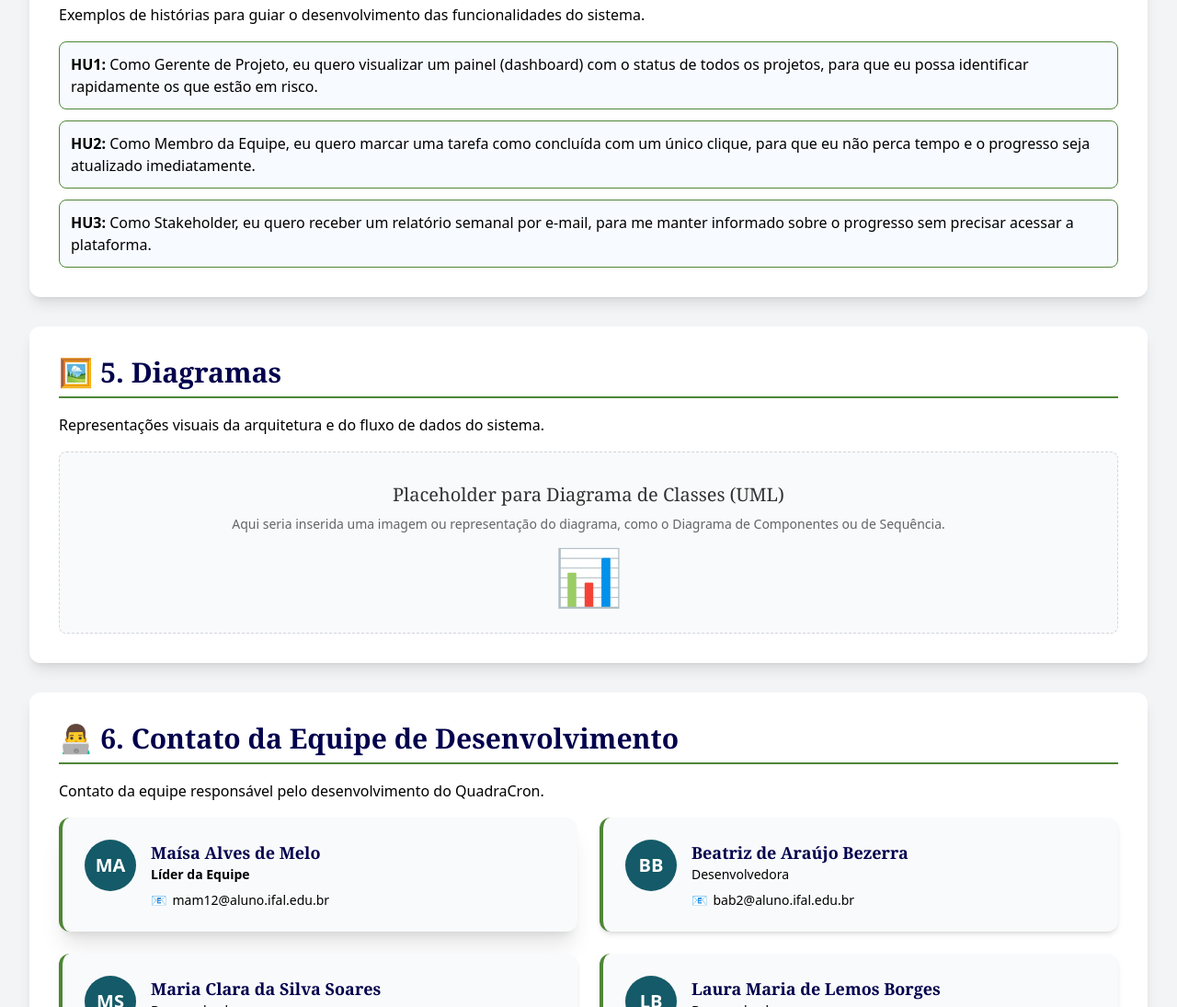
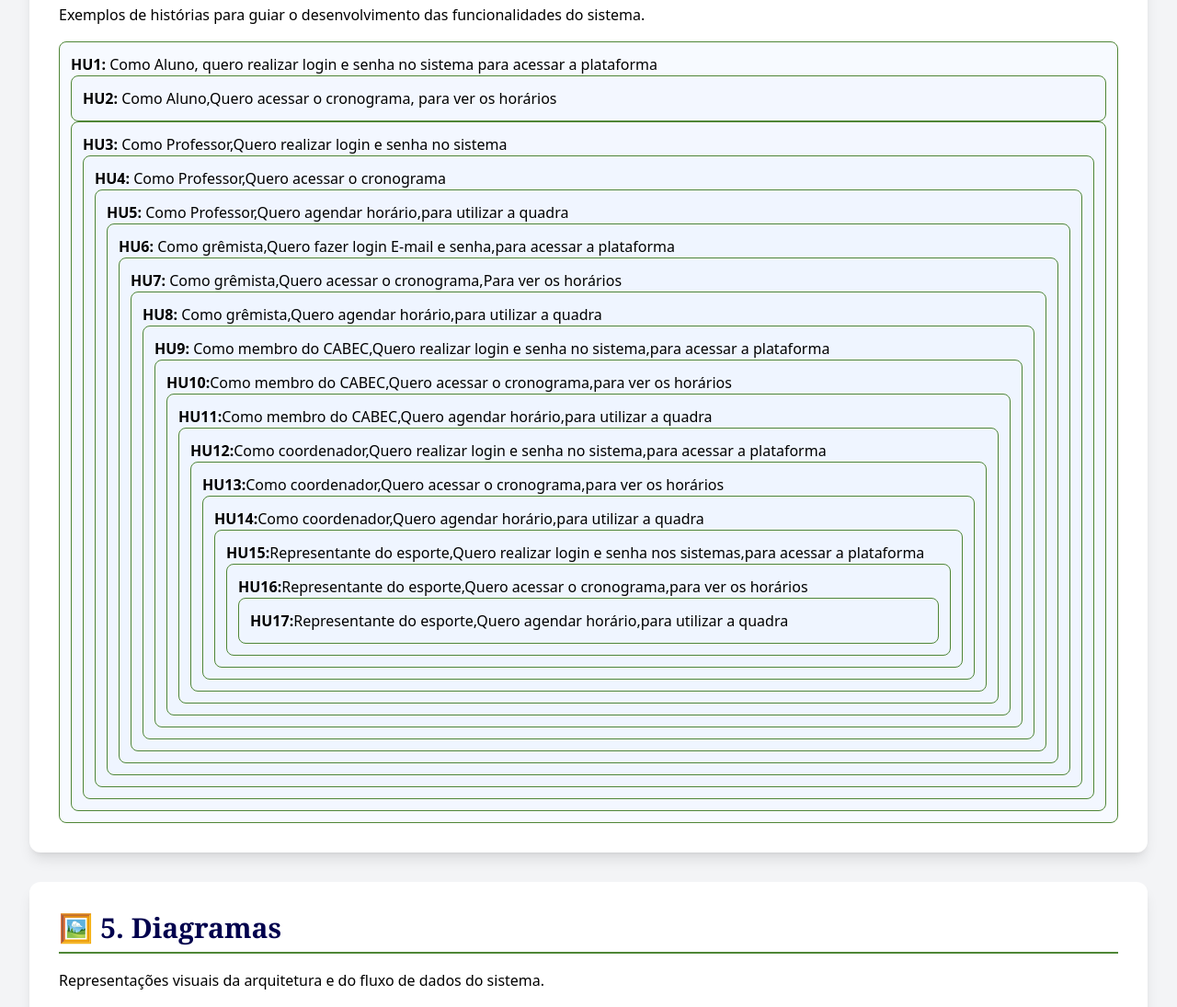
Before and after one commit to radiogago/quadracron, a plain HTML site: page index.html in a window 1280 px wide. Shown: the part 1697-2792 px from the top of the page at 92% size. Drawn offline with nearby package versions, Linux system fonts and the light colour scheme.

Commit message:
Historia-de-usuario

```diff
--- a/index.html
+++ b/index.html
@@ -246,14 +246,54 @@
       <div class="space-y-3">
         <!-- Fundos alterados para refletir a nova borda verde -->
         <div class="bg-blue-50/50 p-3 rounded-lg border border-border-green">
-          <span class="font-semibold text-text-color font-sans">HU1:</span> Como Gerente de Projeto, eu quero visualizar um painel (dashboard) com o status de todos os projetos, para que eu possa identificar rapidamente os que estão em risco.
+          <span class="font-semibold text-text-color font-sans">HU1:</span> Como Aluno, quero realizar login e senha no sistema para acessar a plataforma
+        <div class="bg-blue-50/50 p-3 rounded-lg border border-border-green">
+          <span class="font-semibold text-text-color font-sans">HU2:</span> Como Aluno,Quero acessar o cronograma, para ver os horários
+
         </div>
         <div class="bg-blue-50/50 p-3 rounded-lg border border-border-green">
-          <span class="font-semibold text-text-color font-sans">HU2:</span> Como Membro da Equipe, eu quero marcar uma tarefa como concluída com um único clique, para que eu não perca tempo e o progresso seja atualizado imediatamente.
-        </div>
+          <span class="font-semibold text-text-color font-sans">HU3:</span> Como Professor,Quero realizar login e senha no sistema
         <div class="bg-blue-50/50 p-3 rounded-lg border border-border-green">
-          <span class="font-semibold text-text-color font-sans">HU3:</span> Como Stakeholder, eu quero receber um relatório semanal por e-mail, para me manter informado sobre o progresso sem precisar acessar a plataforma.
-        </div>
+          <span class="font-semibold text-text-color font-sans">HU4:</span> Como Professor,Quero acessar o cronograma
+        <div class="bg-blue-50/50 p-3 rounded-lg border border-border-green">
+          <span class="font-semibold text-text-color font-sans">HU5:</span> Como Professor,Quero agendar horário,para utilizar a quadra
+        <div class="bg-blue-50/50 p-3 rounded-lg border border-border-green">
+          <span class="font-semibold text-text-color font-sans">HU6:</span> Como grêmista,Quero fazer login E-mail e senha,para acessar a plataforma
+        <div class="bg-blue-50/50 p-3 rounded-lg border border-border-green">
+          <span class="font-semibold text-text-color font-sans">HU7:</span> Como grêmista,Quero acessar o cronograma,Para ver os horários
+        <div class="bg-blue-50/50 p-3 rounded-lg border border-border-green">
+          <span class="font-semibold text-text-color font-sans">HU8:</span> Como grêmista,Quero agendar horário,para utilizar a quadra
+        <div class="bg-blue-50/50 p-3 rounded-lg border border-border-green">
+          <span class="font-semibold text-text-color font-sans">HU9:</span> Como membro do CABEC,Quero realizar login e senha no sistema,para acessar a plataforma
+        <div class="bg-blue-50/50 p-3 rounded-lg border border-border-green">
+          <span class="font-semibold text-text-color font-sans">HU10:</span>Como membro do CABEC,Quero acessar o cronograma,para ver os horários
+        <div class="bg-blue-50/50 p-3 rounded-lg border border-border-green">
+          <span class="font-semibold text-text-color font-sans">HU11:</span>Como membro do CABEC,Quero agendar horário,para utilizar a quadra
+        <div class="bg-blue-50/50 p-3 rounded-lg border border-border-green">
+          <span class="font-semibold text-text-color font-sans">HU12:</span>Como coordenador,Quero realizar login e senha no sistema,para acessar a plataforma
+        <div class="bg-blue-50/50 p-3 rounded-lg border border-border-green">
+          <span class="font-semibold text-text-color font-sans">HU13:</span>Como coordenador,Quero acessar o cronograma,para ver os horários
+        <div class="bg-blue-50/50 p-3 rounded-lg border border-border-green">
+          <span class="font-semibold text-text-color font-sans">HU14:</span>Como coordenador,Quero agendar horário,para utilizar a quadra
+        <div class="bg-blue-50/50 p-3 rounded-lg border border-border-green">
+          <span class="font-semibold text-text-color font-sans">HU15:</span>Representante do esporte,Quero realizar login e senha nos sistemas,para acessar a plataforma
+        <div class="bg-blue-50/50 p-3 rounded-lg border border-border-green">
+          <span class="font-semibold text-text-color font-sans">HU16:</span>Representante do esporte,Quero acessar o cronograma,para ver os horários
+        <div class="bg-blue-50/50 p-3 rounded-lg border border-border-green">
+          <span class="font-semibold text-text-color font-sans">HU17:</span>Representante do esporte,Quero agendar horário,para utilizar a quadra
+
+
+
+
+
+
+
+
+
+
+
+
+
       </div>
     </section>
 
```
